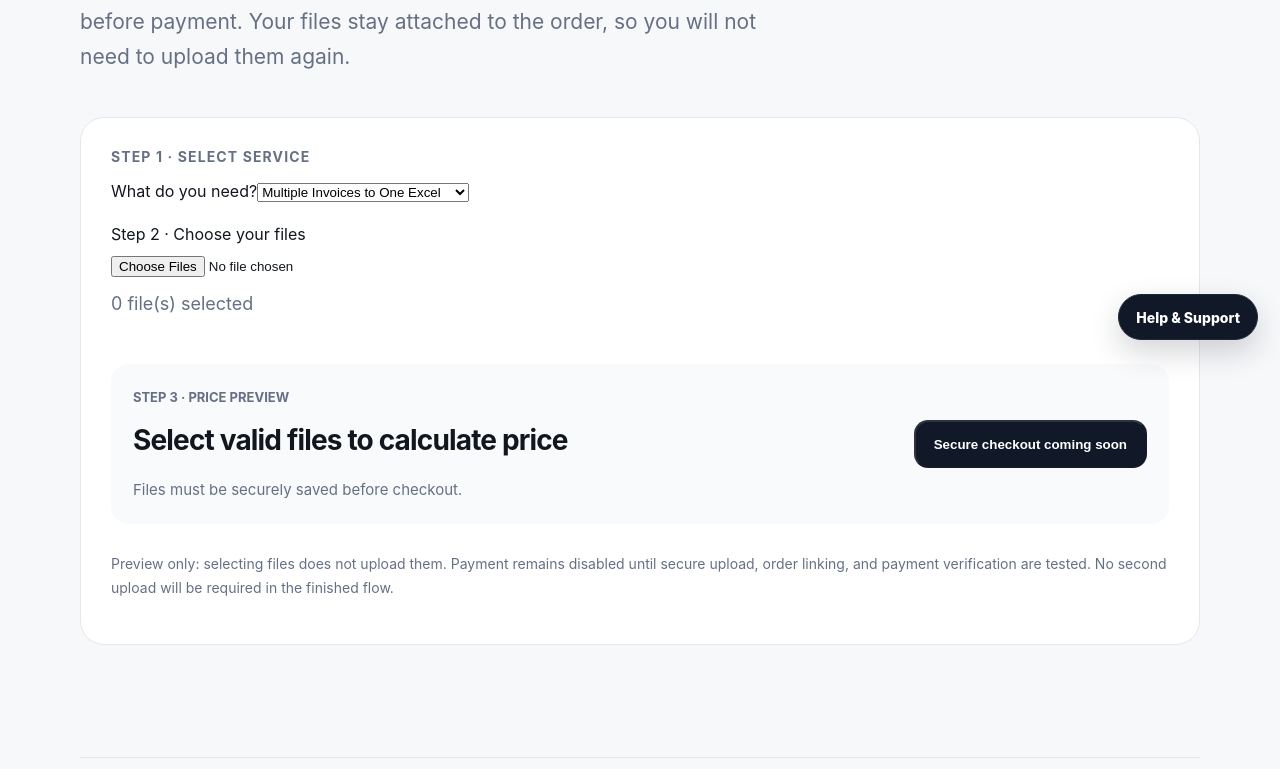
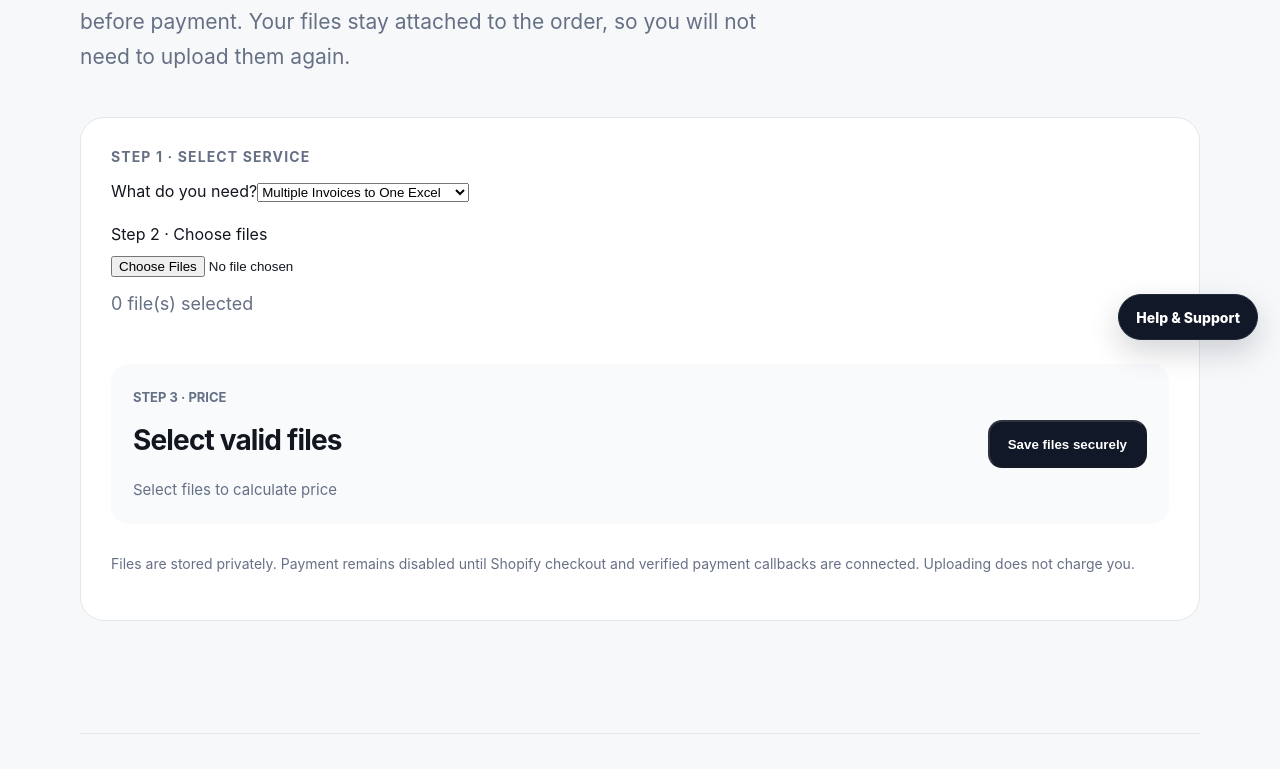
Before and after one commit to goplanetdigital/timeease-web, a Next.js app: page /upload in a window 1280 px wide. Shown: the part 438-1207 px from the top of the page. Built offline with nearby package versions, Linux system fonts and the light colour scheme.

Commit message:
Wire upload-first form to private intake API without premature payment

```diff
--- a/app/upload/UploadFirstForm.tsx
+++ b/app/upload/UploadFirstForm.tsx
@@ -7,22 +7,23 @@ export default function UploadFirstForm(){
  const [tier,setTier]=useState<"basic"|"complex"|"batch"|"resume"|"full">("basic");
  const [rows,setRows]=useState(100);
  const [error,setError]=useState("");
+ const [saved,setSaved]=useState<{id:string;amount:number}|null>(null);
+ const [busy,setBusy]=useState(false);
  const quote=useMemo(()=>{try{return calculateQuote({service,fileCount:files.length,catalogueRows:rows,tier})}catch{return null}},[service,files,rows,tier]);
- function onFiles(list:FileList|null){setError("");const next=Array.from(list??[]);if(next.length>100){setError("Maximum 100 files.");return;}const allowed=service==="invoice"||service==="consolidation"?[".pdf"]:service==="catalogue"?[".csv",".xlsx"]:[".pdf",".docx",".txt"];if(next.some(f=>!allowed.some(ext=>f.name.toLowerCase().endsWith(ext)))){setError("Unsupported file type for this service.");return;}setFiles(next)}
+ function onFiles(list:FileList|null){setSaved(null);setError("");const next=Array.from(list??[]);if(next.length>100){setError("Maximum 100 files.");return;}const allowed=service==="invoice"||service==="consolidation"?[".pdf"]:service==="catalogue"?[".csv",".xlsx"]:[".pdf",".docx",".txt"];if(next.some(f=>!allowed.some(ext=>f.name.toLowerCase().endsWith(ext)))){setError("Unsupported file type for this service.");return;}setFiles(next)}
+ async function save(){if(!quote||busy)return;setBusy(true);setError("");setSaved(null);try{const body=new FormData();body.append("service",service);body.append("tier",tier);body.append("catalogueRows",String(rows));files.forEach(f=>body.append("files",f));const response=await fetch("/api/intake",{method:"POST",body});const result=await response.json();if(!response.ok)throw new Error(result.error||"Upload failed");setSaved({id:result.id,amount:result.quote.amountUsd})}catch(e){setError(e instanceof Error?e.message:"Upload failed")}finally{setBusy(false)}}
  return <section className="plan-checker" aria-label="Upload-first order">
   <div className="eyebrow">Step 1 · Select service</div>
   <label htmlFor="service">What do you need?</label>
-  <select id="service" value={service} onChange={e=>{setService(e.target.value as TimeEaseService);setTier(e.target.value==="resume"?"resume":"basic");setFiles([]);setError("")}}>
-   <option value="invoice">Invoice / PDF to Excel</option>
-   <option value="consolidation">Multiple Invoices to One Excel</option>
-   <option value="catalogue">Shopify Catalogue Fixer</option>
-   <option value="resume">Resume & Job Application Pack</option>
+  <select id="service" value={service} onChange={e=>{setService(e.target.value as TimeEaseService);setTier(e.target.value==="resume"?"resume":"basic");setFiles([]);setSaved(null);setError("")}}>
+   <option value="invoice">Invoice / PDF to Excel</option><option value="consolidation">Multiple Invoices to One Excel</option><option value="catalogue">Shopify Catalogue Fixer</option><option value="resume">Resume & Job Application Pack</option>
   </select>
-  {(service==="invoice"||service==="resume")&&<div className="plan-question"><label htmlFor="tier">Package</label><select id="tier" value={service==="resume"?(tier==="full"?"full":"resume"):(["basic","complex","batch"].includes(tier)?tier:"basic")} onChange={e=>setTier(e.target.value as typeof tier)}>{service==="invoice"?<><option value="basic">Basic · US$9</option><option value="complex">Complex · US$39</option><option value="batch">Batch · US$99</option></>:<><option value="resume">Resume · US$19</option><option value="full">Resume + Cover Letter + Email · US$39</option></>}</select></div>}
-  {service==="catalogue"&&<div className="plan-question"><label htmlFor="rows">Catalogue rows (estimate; verified before payment)</label><input id="rows" type="number" min="1" max="2000" value={rows} onChange={e=>setRows(Number(e.target.value))}/></div>}
-  <div className="plan-question"><label htmlFor="files">Step 2 · Choose your files</label><input id="files" type="file" multiple={service==="consolidation"} accept={service==="invoice"||service==="consolidation"?".pdf":service==="catalogue"?".csv,.xlsx":".pdf,.docx,.txt"} onChange={e=>onFiles(e.target.files)}/><p>{files.length} file(s) selected</p></div>
+  {(service==="invoice"||service==="resume")&&<div className="plan-question"><label htmlFor="tier">Package</label><select id="tier" value={tier} onChange={e=>{setTier(e.target.value as typeof tier);setSaved(null)}}>{service==="invoice"?<><option value="basic">Basic · US$9</option><option value="complex">Complex · US$39</option><option value="batch">Batch · US$99</option></>:<><option value="resume">Resume · US$19</option><option value="full">Resume + Cover Letter + Email · US$39</option></>}</select></div>}
+  {service==="catalogue"&&<div className="plan-question"><label htmlFor="rows">Catalogue rows (estimate)</label><input id="rows" type="number" min="1" max="2000" value={rows} onChange={e=>{setRows(Number(e.target.value));setSaved(null)}}/></div>}
+  <div className="plan-question"><label htmlFor="files">Step 2 · Choose files</label><input id="files" type="file" multiple={service==="consolidation"} accept={service==="invoice"||service==="consolidation"?".pdf":service==="catalogue"?".csv,.xlsx":".pdf,.docx,.txt"} onChange={e=>onFiles(e.target.files)}/><p>{files.length} file(s) selected</p></div>
   {error&&<p role="alert">{error}</p>}
-  <div className="plan-result"><div><span className="card-kicker">Step 3 · Price preview</span><h2>{quote?"US$"+quote.amountUsd:"Select valid files to calculate price"}</h2><p>{quote?.variantLabel||"Files must be securely saved before checkout."}</p></div><button className="button primary" type="button" disabled title="Secure upload and verified Shopify checkout are being connected">Secure checkout coming soon</button></div>
-  <p className="note">Preview only: selecting files does not upload them. Payment remains disabled until secure upload, order linking, and payment verification are tested. No second upload will be required in the finished flow.</p>
+  <div className="plan-result"><div><span className="card-kicker">Step 3 · Price</span><h2>{quote?"US$"+quote.amountUsd:"Select valid files"}</h2><p>{quote?.variantLabel||"Select files to calculate price"}</p></div><button className="button primary" type="button" disabled={!quote||busy||!!saved} onClick={save}>{busy?"Saving securely…":saved?"Upload saved":"Save files securely"}</button></div>
+  {saved&&<p role="status">Upload saved. Reference: <strong>{saved.id}</strong>. Price: US${saved.amount}. Checkout will become available after secure payment linking is verified. No second upload required.</p>}
+  <p className="note">Files are stored privately. Payment remains disabled until Shopify checkout and verified payment callbacks are connected. Uploading does not charge you.</p>
  </section>
 }
```
